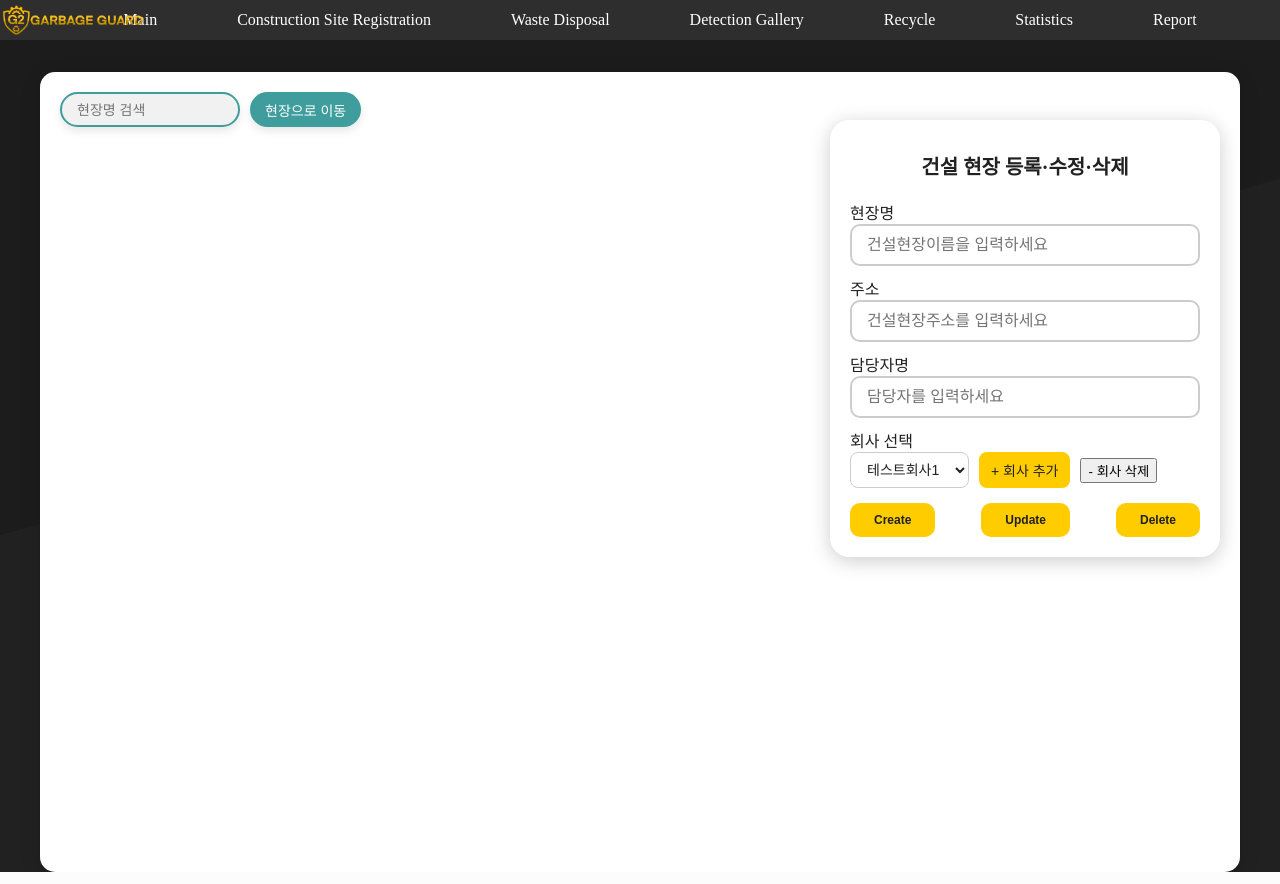
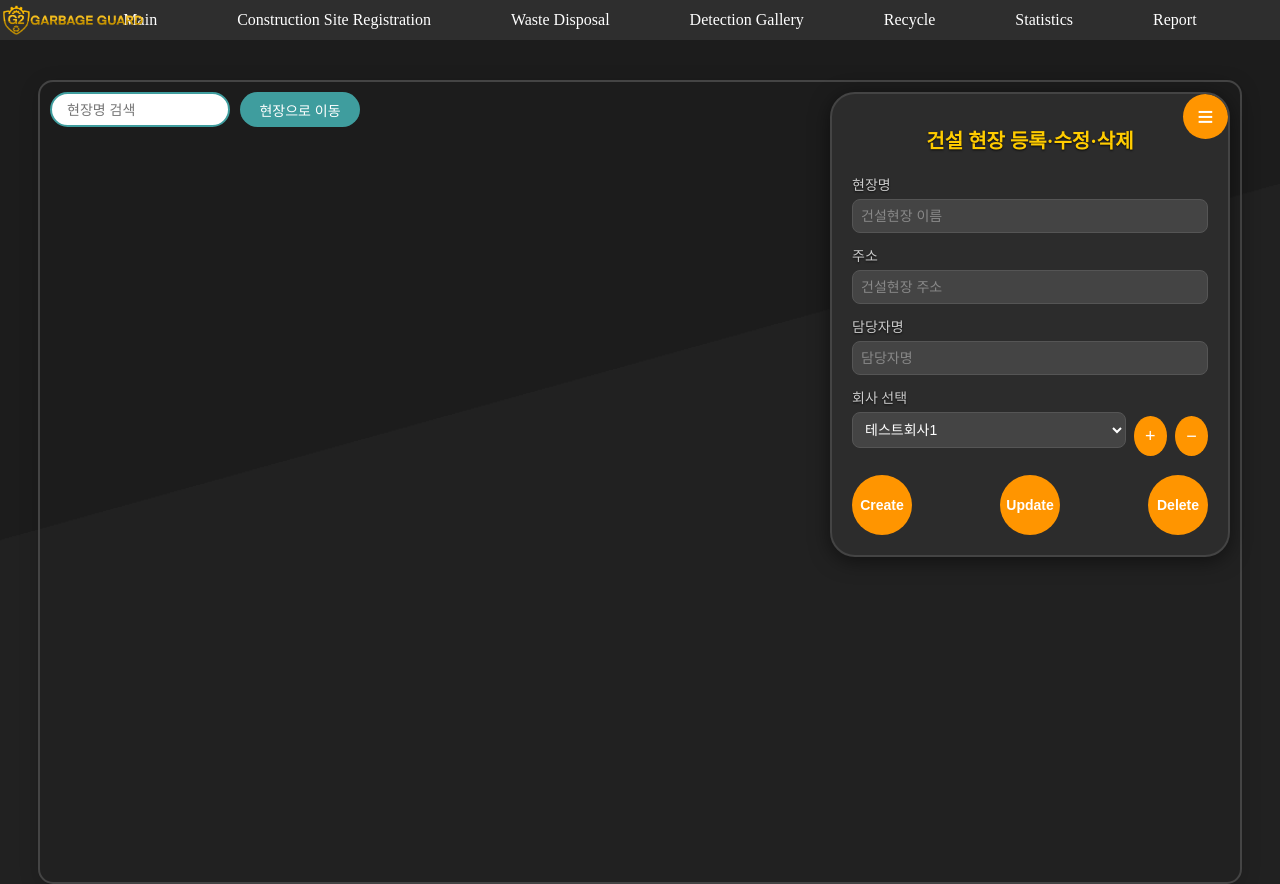
Before and after one commit to MinGiTae/RealFinalGG, a Flask app: page /csr/ in a window 1280 px wide. Run offline with Flask 3, Linux system fonts and the light colour scheme; data comes from the database, SQL or seed files in the repository; some libraries are stand-ins or nearby versions; some web fonts are replaced.

Commit message:
2025-05-11 GG_003_csr 페이지 회사등록 디자인 수정 토글 기능 추가

```diff
--- a/static/css/GG_003_csr.css
+++ b/static/css/GG_003_csr.css
@@ -1,4 +1,10 @@
-/* 캐릭터 이모지 (사용 중이면 유지) */
+/* GG_003_csr.css (final complete) */
+
+:root {
+  --nav-height: 60px;
+}
+
+/* 캐릭터 이모지 */
 #character {
   position: fixed;
   top: 0;
@@ -6,260 +12,255 @@
   font-size: 40px;
   pointer-events: none;
   transition: transform 0.1s linear;
-  z-index: 9999;
+  z-index: 500; /* 네비 아래, 패널 아래 */
 }
 
 /* 지도 영역 */
 #map {
+  width: 100%;
+  height: calc(100% - var(--nav-height));
+  position: relative; /* 내부 절대 요소 기준 */
+  border: 2px solid #444;
   border-radius: 15px;
-  position: relative;
-  box-shadow: 0 4px 20px rgba(0,0,0,0.15);
+  box-shadow: 0 4px 20px rgba(0, 0, 0, 0.15);
 }
 
-.flex-wrapper {
-  display: flex;
-  flex-wrap: wrap;
-  justify-content: center;
-  gap: 20px;
-}
-
-.container {
-  width: 300px;
-}
-
-.title-container {
-  width: 100%;
-  height: 50px;
-  margin-bottom: 10px;
-  display: flex;
-  justify-content: center;
-  align-items: center;
-  gap: 20px;
-}
-
-.div1 {
-  width: 100%;
-  background-color: #f5f5f5;
-  border-radius: 15px;
-  padding: 20px;
-  box-shadow: 0 4px 12px rgba(0, 0, 0, 0.1);
-  color: #212121;
-  box-sizing: border-box;
-}
-
-/* 리모컨 카드 전용 스타일 */
-.container[style*="position: absolute"] {
-  background: rgba(255,255,255,0.95);
-  border-radius: 20px;
-  box-shadow: 0 4px 20px rgba(0,0,0,0.2);
-  padding: 20px;
-  width: 350px;
-  z-index: 1000;
-}
-
-/* 입력창 */
-#search-input1,
-#search-input2,
-#search-input3 {
-  margin-bottom: 10px;
-  width: 100%;
-  padding: 10px 15px;
-  font-size: 16px;
-  border: 2px solid #ccc;
-  border-radius: 10px;
-  box-sizing: border-box;
-}
-
+/* 맵 검색창 */
 #search-input4 {
   position: absolute;
-  top: 20px;
-  left: 20px;
+  top: calc(10px) !important; /* 네비바 바로 아래 */
+  left: 10px;
   width: 180px;
   height: 35px;
   padding: 0 15px;
   border-radius: 25px;
   border: 2px solid #3f9d9e;
-  background-color: #f1f1f1;
-  box-shadow: 0 4px 8px rgba(0, 0, 0, 0.1);
+  background: #fff;
   font-size: 14px;
-  z-index: 500;
+  color: #333;
   box-sizing: border-box;
+  z-index: 1001;
 }
 
+/* 맵 이동 버튼 */
 #Button5 {
   position: absolute;
-  top: 20px;
-  left: 210px;
+  top: calc(10px) !important; /* 네비바 바로 아래 */
+  left: 200px;
+  width: 120px;
   height: 35px;
-  padding: 0 15px;
+  border-radius: 25px;
+  border: none;
+  background-color: #3f9d9e;
+  color: #fff;
   font-size: 14px;
-  background-color: #3f9d9e;
-  color: white;
-  border: none;
-  border-radius: 25px;
   cursor: pointer;
-  transition: all 0.3s ease;
-  box-shadow: 0 4px 8px rgba(0, 0, 0, 0.1);
-  z-index: 500;
   box-sizing: border-box;
-}
-
-#Button5:hover {
-  background-color: #33c1b1;
-  box-shadow: 0 6px 12px rgba(51, 193, 177, 0.4);
+  z-index: 1001;
 }
 
 /* 자동완성 리스트 */
 #autocomplete-results {
   display: none;
   position: absolute;
-  top: 60px;
-  left: 20px;
+  top: calc(var(--nav-height) + 50px);
+  left: 10px;
   width: 180px;
-  background-color: white;
-  border: 1px solid #ccc;
+  background: #444;
+  border: 1px solid #555;
+  border-radius: 8px;
   max-height: 150px;
   overflow-y: auto;
-  border-radius: 8px;
-  box-shadow: 0 4px 10px rgba(0, 0, 0, 0.1);
-  z-index: 1000;
+  z-index: 1001;
+}
+.autocomplete-item {
+  padding: 10px 15px;
+  font-size: 14px;
+  color: #fff;
+  cursor: pointer;
+  border-bottom: 1px solid #555;
+  transition: background 0.2s;
+}
+.autocomplete-item:hover {
+  background: #555;
 }
 
-.autocomplete-item {
-  padding: 10px 15px;
-  cursor: pointer;
-  font-size: 14px;
-  color: #333;
-  border-bottom: 1px solid #f0f0f0;
-  transition: background-color 0.2s ease;
+/* 전체 레이아웃 */
+.flex-wrapper {
+  display: flex;
+  flex-wrap: wrap;
+  justify-content: center;
+  align-items: flex-start;
+  gap: 20px;
+  padding-top: calc(var(--nav-height) + 20px);
 }
 
-.autocomplete-item:hover {
-  background-color: #f5f5f5;
+/* 리모컨 패널 - 기본 상태 */
+#controlPanel {
+  position: absolute;
+  top: calc(10px);
+  right: 10px !important; /* 항상 우측 10px */
+  width: 400px;
+  background: #2c2c2c;
+  border: 2px solid #444;
+  border-radius: 25px;
+  padding: 20px;
+  box-shadow: 0 4px 20px rgba(0,0,0,0.5);
+  color: #fff;
+  box-sizing: border-box;
+  transition: width 0.3s ease, height 0.3s ease;
+  overflow: hidden;
+  z-index: 1000; /* 네비 아래 */
+  text-shadow: 0 1px 2px rgba(0,0,0,0.8);
 }
 
-.autocomplete-item:last-child {
-  border-bottom: none;
+/* 리모컨 패널 - 접힌 상태 */
+#controlPanel.collapsed {
+  width: 50px !important;
+  height: 50px !important;
+  padding: 0 !important;            /* 내부 여백 제거 */
+  overflow: hidden !important;      /* 버튼 튀어나오지 않도록 */
+  right: 10px !important;           /* 접혀도 우측 고정 */
+}
+#controlPanel.collapsed > *:not(.toggle-button) {
+  display: none !important;
 }
 
-/* 버튼 */
-#Button1,
-#ButtonUpdate,
-#ButtonDelete {
-  padding: 10px 24px;
-  background-color: #ffcc00;
-  color: #212121;
+/* 토글 버튼 */
+.toggle-button {
+  position: absolute;
+  top: 0px;
+  right: 0px;
+  width: 45px;
+  height: 45px;
+  background: #ff9500;
   border: none;
-  border-radius: 10px;
-  font-size: 12px;
+  border-radius: 50%;
+  cursor: pointer;
+  color: #fff;
+  font-size: 28px;
+  line-height: 1;
+  transition: background 0.3s;
+  z-index: 100; /* 패널 위, 네비 아래 */
+}
+.toggle-button:hover {
+  background: #ffa733;
+}
+
+/* 제목 */
+.title-container {
+  display: flex;
+  justify-content: center;
+  align-items: center;
+  height: 50px;
+  margin-bottom: 10px;
+}
+.title-container h1 {
+  margin: 0;
+  font-size: 20px;
+  color: #ffcc00;
+  font-weight: bold;
+}
+
+/* 입력 폼 스타일 */
+#search-box label {
+  display: block;
+  margin-bottom: 5px;
+  font-size: 14px;
+  color: #ccc;
+}
+#search-box input[type="text"],
+#search-box select {
+  width: 100%;
+  padding: 8px;
+  margin-bottom: 12px;
+  background: #444;
+  color: #fff;
+  border: 1px solid #555;
+  border-radius: 8px;
+  font-size: 14px;
+  box-sizing: border-box;
+}
+#search-box input::placeholder {
+  color: #888;
+}
+
+/* 회사 선택 버튼 */
+#openCompanyModal,
+#deleteCompany {
+  width: 40px;
+  height: 40px;
+  border-radius: 50%;
+  border: none;
+  background: #ff9500;
+  color: #fff;
+  font-size: 18px;
+  cursor: pointer;
+  transition: background 0.3s;
+}
+#openCompanyModal:hover,
+#deleteCompany:hover {
+  background: #ffa733;
+}
+
+/* 버튼 그룹 (Create/Update/Delete) */
+.button-group {
+  display: flex;
+  justify-content: space-between;
+  margin-top: 15px;
+}
+.button-group button {
+  width: 60px;
+  height: 60px;
+  border-radius: 50%;
+  border: none;
+  background: #ff9500;
+  color: #fff;
+  font-size: 14px;
   font-weight: bold;
   cursor: pointer;
+  transition: background 0.3s;
+}
+.button-group button:hover {
+  background: #ffa733;
 }
 
-#Button1:hover,
-#ButtonUpdate:hover,
-#ButtonDelete:hover {
-  background-color: #E6B864;
-}
-
-/* 회사 선택 셀렉트박스 */
-#companySelect {
-  padding: 8px 12px;
-  font-size: 14px;
-  border-radius: 8px;
-  border: 1px solid #ccc;
-  background-color: white;
-  color: #212121;
-  box-sizing: border-box;
-}
-
-#openCompanyModal {
-  padding: 8px 12px;
-  background-color: #ffcc00;
-  color: #212121;
-  border: none;
-  border-radius: 8px;
-  font-size: 14px;
-  cursor: pointer;
-  transition: background-color 0.2s;
-}
-
-#openCompanyModal:hover {
-  background-color: #e6b864;
-}
-
-/* 플래시 메시지 */
-.flash-message-wrapper {
+/* 회사 등록 모달 */
+#companyModal {
+  display: none;
   position: fixed;
   top: 50%;
   left: 50%;
   transform: translate(-50%, -50%);
-  z-index: 2000;
-  width: auto;
-  max-width: 90%;
+  background: #2c2c2c;
+  padding: 30px;
+  border-radius: 10px;
+  box-shadow: 0 4px 12px rgba(0, 0, 0, 0.5);
+  z-index: 3000;
+}
+#companyModal h2 {
+  margin: 0 0 20px;
+  font-size: 22px;
+  color: #ffcc00;
   text-align: center;
 }
-
-.flash-message {
-  padding: 12px 20px;
-  border-radius: 6px;
-  font-size: 16px;
-  font-weight: bold;
-  background-color: #d4edda;
-  color: #155724;
-  box-shadow: 0px 2px 10px rgba(0, 0, 0, 0.1);
-  display: inline-block;
-}
-
-.flash-message.success {
-  background-color: #d4edda;
-  color: #155724;
-}
-
-.flash-message.error {
-  background-color: #f8d7da;
-  color: #721c24;
-}
-
-/* 모달 */
-.modal {
-  background: white;
-  padding: 30px;
-  border-radius: 10px;
-  z-index: 2000;
-  box-shadow: 0 4px 12px rgba(0,0,0,0.2);
-  width: 350px;
-  position: fixed;
-  top: 50%;
-  left: 50%;
-  transform: translate(-50%, -50%);
-}
-
-.modal h2 {
-  font-size: 22px;
-  margin-bottom: 20px;
-  color: #212121;
-  text-align: center;
-}
-
-.modal input[type="text"] {
+#companyModal input[type="text"] {
   width: 100%;
   padding: 12px;
   margin-bottom: 14px;
-  font-size: 15px;
-  border: 2px solid #ccc;
+  background: #333;
+  color: #fff;
+  border: 2px solid #555;
   border-radius: 10px;
   box-sizing: border-box;
 }
-
-.modal .modal-actions {
+#companyModal .modal-actions {
   text-align: right;
 }
-
-.modal button {
+#companyModal button {
   padding: 10px 20px;
-  background-color: #ffcc00;
-  color: #212121;
+  background: #ff9500;
+  color: #fff;
   border: none;
   border-radius: 8px;
   font-weight: bold;
--- a/static/js/GG_003_csr.js
+++ b/static/js/GG_003_csr.js
@@ -1,4 +1,8 @@
-// 지도 초기화
+// GG_003_csr.js
+// ----------------------------------------
+
+document.addEventListener('DOMContentLoaded', () => {
+  // 1) 지도 초기화
   const mapContainer = document.getElementById('map');
   const map = new kakao.maps.Map(mapContainer, {
     center: new kakao.maps.LatLng(36.348504088450035, 127.38215399734425),
@@ -11,7 +15,7 @@
     map.setCenter(new kakao.maps.LatLng(36.348504088450035, 127.38215399734425));
   }, 100);
 
-  // 입력 폼 요소
+  // 2) 입력 폼 요소
   const inputSiteId    = document.getElementById('site_id');
   const inputName      = document.getElementById('search-input1');
   const inputAddress   = document.getElementById('search-input2');
@@ -19,7 +23,11 @@
   const inputLatitude  = document.getElementById('latitude');
   const inputLongitude = document.getElementById('longitude');
 
-  // 마커 저장용
+  // 3) 자동완성 & 검색 요소
+  const inputSearch4 = document.getElementById('search-input4');
+  const resultsBox  = document.getElementById('autocomplete-results');
+
+  // 4) 마커 저장용
   const markers     = [];
   const infowindows = [];
   let selectedMarker     = null;
@@ -27,7 +35,7 @@
   let tempMarker         = null;
   let siteNames          = [];
 
-  // 마커 클릭 시 폼 채우기
+  // 5) 마커 클릭 시 폼 채우기
   function openMarker(marker) {
     const data = markers.find(m => m.marker === marker);
     if (!data) return;
@@ -46,7 +54,6 @@
       );
       selectedInfowindow.close();
     }
-
     selectedMarker = marker;
     selectedInfowindow = infowindows[markers.indexOf(data)];
     selectedMarker.setImage(
@@ -55,7 +62,7 @@
     selectedInfowindow.open(map, marker);
   }
 
-  // 1) DB에서 저장된 마커 불러오기
+  // 6) DB에서 저장된 마커 불러오기
   fetch('/csr/get_sites')
     .then(res => res.json())
     .then(list => {
@@ -64,7 +71,7 @@
         const markerImage = new kakao.maps.MarkerImage('/static/img/hammer.png', new kakao.maps.Size(40, 40));
         const marker = new kakao.maps.Marker({ position: coords, map, image: markerImage });
         const iw = new kakao.maps.InfoWindow({
-          content: `<div style="width:150px;text-align:center;padding:6px 0;">${site.site_name}</div>`
+          content: `<div style=\"width:150px;text-align:center;padding:6px 0;\">${site.site_name}</div>`
         });
         iw.open(map, marker);
 
@@ -82,7 +89,7 @@
       });
     });
 
-  // 2) 지도 클릭 → 임시 마커, 주소/좌표 채우기
+  // 7) 지도 클릭 → 임시 마커, 주소/좌표 채우기
   kakao.maps.event.addListener(map, 'click', e => {
     const pos = e.latLng;
     geocoder.coord2Address(pos.getLng(), pos.getLat(), (res, status) => {
@@ -106,11 +113,9 @@
     });
   });
 
-  // 3) 신규 현장 등록 (폼 submit)
-  //    - 버튼이 type="submit" 이므로 별도 JS 불필요
-
-  // 4) 현장 정보 수정
-  document.getElementById('ButtonUpdate').addEventListener('click', () => {
+  // 8) 현장 정보 수정
+  const btnUpdate = document.getElementById('ButtonUpdate');
+  if (btnUpdate) btnUpdate.addEventListener('click', () => {
     const siteId      = parseInt(inputSiteId.value);
     const siteName    = inputName.value.trim();
     const address     = inputAddress.value.trim();
@@ -123,12 +128,7 @@
     fetch('/csr/update_site', {
       method: 'POST',
       headers: { 'Content-Type': 'application/json' },
-      body: JSON.stringify({
-        site_id:      siteId,
-        site_name:    siteName,
-        address:      address,
-        manager_name: managerName
-      })
+      body: JSON.stringify({ site_id: siteId, site_name: siteName, address, manager_name: managerName })
     })
     .then(r => r.json())
     .then(res => {
@@ -141,8 +141,9 @@
     });
   });
 
-  // 5) 현장 삭제
-  document.getElementById('ButtonDelete').addEventListener('click', () => {
+  // 9) 현장 삭제
+  const btnDelete = document.getElementById('ButtonDelete');
+  if (btnDelete) btnDelete.addEventListener('click', () => {
     const siteId = parseInt(inputSiteId.value);
     if (!siteId) {
       alert("삭제할 현장을 선택하세요.");
@@ -165,10 +166,8 @@
     });
   });
 
-  // 6) 현장명 자동완성
-  const inputSearch4 = document.getElementById('search-input4');
-  const resultsBox  = document.getElementById('autocomplete-results');
-
+  // 10) 현장명 자동완성 및 이동
+  if (inputSearch4 && resultsBox) {
     inputSearch4.addEventListener('input', () => {
       const q = inputSearch4.value.trim().toLowerCase();
       if (!q) {
@@ -178,36 +177,32 @@
       const filtered = siteNames.filter(name => name.toLowerCase().startsWith(q));
       if (filtered.length) {
         resultsBox.style.display = 'block';
-      resultsBox.innerHTML = filtered.map(name => `<div class="autocomplete-item">${name}</div>`).join('');
-      document.querySelectorAll('.autocomplete-item').forEach(item => {
-        item.addEventListener('click', () => {
+        resultsBox.innerHTML = filtered.map(name => `<div class=\"autocomplete-item\">${name}</div>`).join('');
+        document.querySelectorAll('.autocomplete-item').forEach(item => item.addEventListener('click', () => {
           inputSearch4.value = item.textContent;
           resultsBox.style.display = 'none';
-        });
-      });
+        }));
       } else {
         resultsBox.style.display = 'none';
       }
     });
-
     inputSearch4.addEventListener('keydown', e => {
       if (e.key === 'Enter') {
         e.preventDefault();
-      const name = inputSearch4.value.trim();
-      const data = markers.find(m => m.siteName === name);
+        const data = markers.find(m => m.siteName === inputSearch4.value.trim());
         if (data) map.setCenter(data.marker.getPosition());
         resultsBox.style.display = 'none';
       }
     });
-
-  // 7) 검색된 현장으로 이동
-  document.getElementById('Button5').addEventListener('click', () => {
-    const name = inputSearch4.value.trim();
-    const data = markers.find(m => m.siteName === name);
+    const btnSearch = document.getElementById('Button5');
+    if (btnSearch) btnSearch.addEventListener('click', () => {
+      const data = markers.find(m => m.siteName === inputSearch4.value.trim());
       if (data) {
         map.setCenter(data.marker.getPosition());
         if (selectedMarker) {
-        selectedMarker.setImage(new kakao.maps.MarkerImage('/static/img/hammer.png', new kakao.maps.Size(40, 40)));
+          selectedMarker.setImage(
+            new kakao.maps.MarkerImage('/static/img/hammer.png', new kakao.maps.Size(40,40))
+          );
           selectedInfowindow.close();
         }
         openMarker(data.marker);
@@ -216,18 +211,28 @@
       }
       resultsBox.style.display = 'none';
     });
+  }
 
- document.getElementById('deleteCompany').addEventListener('click', () => {
-  const select = document.getElementById('companySelect');
-  const selectedOption = select.options[select.selectedIndex];
-  const companyId = selectedOption.value;
-  const companyName = selectedOption.textContent;
+  // 11) 회사 모달 오픈
+  const companyModal = document.getElementById('companyModal');
+  const btnOpenCompany = document.getElementById('openCompanyModal');
+  if (btnOpenCompany && companyModal) {
+    btnOpenCompany.addEventListener('click', () => {
+      companyModal.style.display = 'block';
+    });
+  }
 
-  if (confirm(`정말로 회사 "${companyName}"을(를) 삭제하시겠습니까?`)) {
+  // 12) 회사 삭제
+  const btnDelCompany = document.getElementById('deleteCompany');
+  if (btnDelCompany) btnDelCompany.addEventListener('click', () => {
+    const sel = document.getElementById('companySelect');
+    const opt = sel.options[sel.selectedIndex];
+    if (!opt) return;
+    if (!confirm(`회사 "${opt.textContent}"을(를) 삭제하시겠습니까?`)) return;
     fetch('/csr/delete_company', {
       method: 'POST',
       headers: { 'Content-Type': 'application/json' },
-      body: JSON.stringify({ company_id: parseInt(companyId) })
+      body: JSON.stringify({ company_id: parseInt(opt.value) })
     })
     .then(r => r.json())
     .then(res => {
@@ -238,9 +243,16 @@
         alert("❌ 삭제 실패: " + res.error);
       }
     });
-  }
   });
+
+  // 13) 패널 접기/펼치기 애니메이션
+  const panel = document.getElementById('controlPanel');
+  const toggleBtn = panel.querySelector('.toggle-button');
+  if (toggleBtn) toggleBtn.addEventListener('click', () => panel.classList.toggle('collapsed'));
+
+  // 14) 플래시 메시지 숨김
   setTimeout(() => {
     const flash = document.querySelector('.flash-message-wrapper');
     if (flash) flash.style.display = 'none';
-  }, 3000);  // 3초 후 사라짐
+  }, 3000);
+});
--- a/templates/GG_003_csr.html
+++ b/templates/GG_003_csr.html
@@ -19,51 +19,47 @@
   {% endif %}
 {% endwith %}
 
-<br><br><br><br>
-<div class="flex-wrapper" style="flex-wrap: wrap; justify-content: space-around;">
+<div class="flex-wrapper">
+  <!-- 지도 영역 -->
+  <div id="map" style="width:1200px; height:800px;">
+    <!-- 검색창 복원 -->
+    <input id="search-input4" placeholder="현장명 검색" />
+    <button type="button" id="Button5">현장으로 이동</button>
+    <div id="autocomplete-results"></div>
 
-  <!-- 지도 영역 (더 크게 확장) -->
-  <div id="map" style="width: 1200px; height: 800px; background-color:white; position:relative;">
-    <input id="search-input4" placeholder="현장명 검색" />
-    <div id="autocomplete-results"></div>
-    <button type="button" id="Button5">현장으로 이동</button>
-  </div>
+    <!-- 리모컨 패널 -->
+    <div class="container" id="controlPanel">
+      <button type="button" class="toggle-button">≡</button>
+      <form id="siteForm" method="POST" action="/csr/register_site">
+        <div class="title-container">
+          <h1>건설 현장 등록·수정·삭제</h1>
+        </div>
+        <div id="search-box">
+          <label for="search-input1">현장명</label>
+          <input type="text" id="search-input1" name="site_name" placeholder="건설현장 이름" required>
 
-  <!-- 리모컨 스타일 등록/수정/삭제 폼 -->
-  <div class="container" style="position: absolute; top: 120px; right: 60px; width: 350px; background: rgba(255,255,255,0.95); border-radius: 20px; box-shadow: 0 4px 20px rgba(0,0,0,0.2); z-index: 1000; padding: 20px;">
-    <div class="title-container">
-      <h1 style="color:#212121; font-size: 20px; text-align: center;">건설 현장 등록·수정·삭제</h1>
-    </div>
+          <label for="search-input2">주소</label>
+          <input type="text" id="search-input2" name="address" placeholder="건설현장 주소" required>
 
-    <div class="div1" style="background: none; box-shadow: none; padding: 0;">
-      <form id="siteForm" method="POST" action="/csr/register_site">
-        <div id="search-box">
-          <label for="search-input1">현장명</label><br>
-          <input type="text" name="site_name" id="search-input1" placeholder="건설현장이름을 입력하세요" required /><br>
+          <label for="search-input3">담당자명</label>
+          <input type="text" id="search-input3" name="manager_name" placeholder="담당자명" required>
 
-          <label for="search-input2">주소</label><br>
-          <input type="text" name="address" id="search-input2" placeholder="건설현장주소를 입력하세요" required /><br>
+          <input type="hidden" id="site_id" name="site_id">
+          <input type="hidden" id="latitude" name="latitude">
+          <input type="hidden" id="longitude" name="longitude">
 
-          <label for="search-input3">담당자명</label><br>
-          <input type="text" name="manager_name" id="search-input3" placeholder="담당자를 입력하세요" required /><br>
-
-          <input type="hidden" name="site_id" id="site_id" value="" />
-          <input type="hidden" name="latitude" id="latitude" />
-          <input type="hidden" name="longitude" id="longitude" />
-
-          <label for="companySelect">회사 선택</label><br>
-          <div style="display:flex; gap:10px; align-items:center;">
-            <select name="company_id" id="companySelect">
+          <label for="companySelect">회사 선택</label>
+          <div style="display: flex; align-items: center; gap: 8px;">
+            <select id="companySelect" name="company_id">
               {% for company in companies %}
                 <option value="{{ company.company_id }}">{{ company.company_name }}</option>
               {% endfor %}
             </select>
-            <button type="button" id="openCompanyModal">+ 회사 추가</button>
-            <button type="button" id="deleteCompany">- 회사 삭제</button>
+            <button type="button" id="openCompanyModal">+</button>
+            <button type="button" id="deleteCompany">−</button>
           </div>
         </div>
-
-        <div class="button-group" style="margin-top: 15px; display: flex; justify-content: space-between;">
+        <div class="button-group">
           <button type="submit" id="Button1">Create</button>
           <button type="button" id="ButtonUpdate">Update</button>
           <button type="button" id="ButtonDelete">Delete</button>
@@ -74,18 +70,14 @@
 </div>
 
 <!-- 회사 등록 모달 -->
-<div id="companyModal" class="modal" style="display:none;">
+<div id="companyModal" class="modal">
   <form method="POST" action="/csr/register_company">
     <h2>회사 등록</h2>
-    <label>회사명</label><br>
-    <input type="text" name="company_name" required><br><br>
-    <label>주소</label><br>
-    <input type="text" name="address"><br><br>
-    <label>대표자명</label><br>
-    <input type="text" name="ceo_name"><br><br>
-    <label>연락처</label><br>
-    <input type="text" name="contact"><br><br>
-    <div style="text-align:right;">
+    <input type="text" name="company_name" placeholder="회사명" required>
+    <input type="text" name="address" placeholder="주소">
+    <input type="text" name="ceo_name" placeholder="대표자명">
+    <input type="text" name="contact" placeholder="연락처">
+    <div class="modal-actions">
       <button type="submit">등록</button>
       <button type="button" onclick="document.getElementById('companyModal').style.display='none'">닫기</button>
     </div>
@@ -94,12 +86,6 @@
 
 <!-- Kakao Maps SDK -->
 <script src="//dapi.kakao.com/v2/maps/sdk.js?appkey=30b3dfc1e244b48dfa1c16cec788c438&libraries=services"></script>
-<!-- 커스텀 JS -->
 <script src="/static/js/GG_003_csr.js"></script>
-<script>
-  document.getElementById('openCompanyModal').onclick = function() {
-    document.getElementById('companyModal').style.display = 'block';
-  };
-</script>
 
 {% endblock %}
```
Also changed, not shown: other parts of static/css/GG_003_csr.css (+25 -2 lines), static/img/3P3.png. Lines whose indentation alone changed are shown as unchanged.
